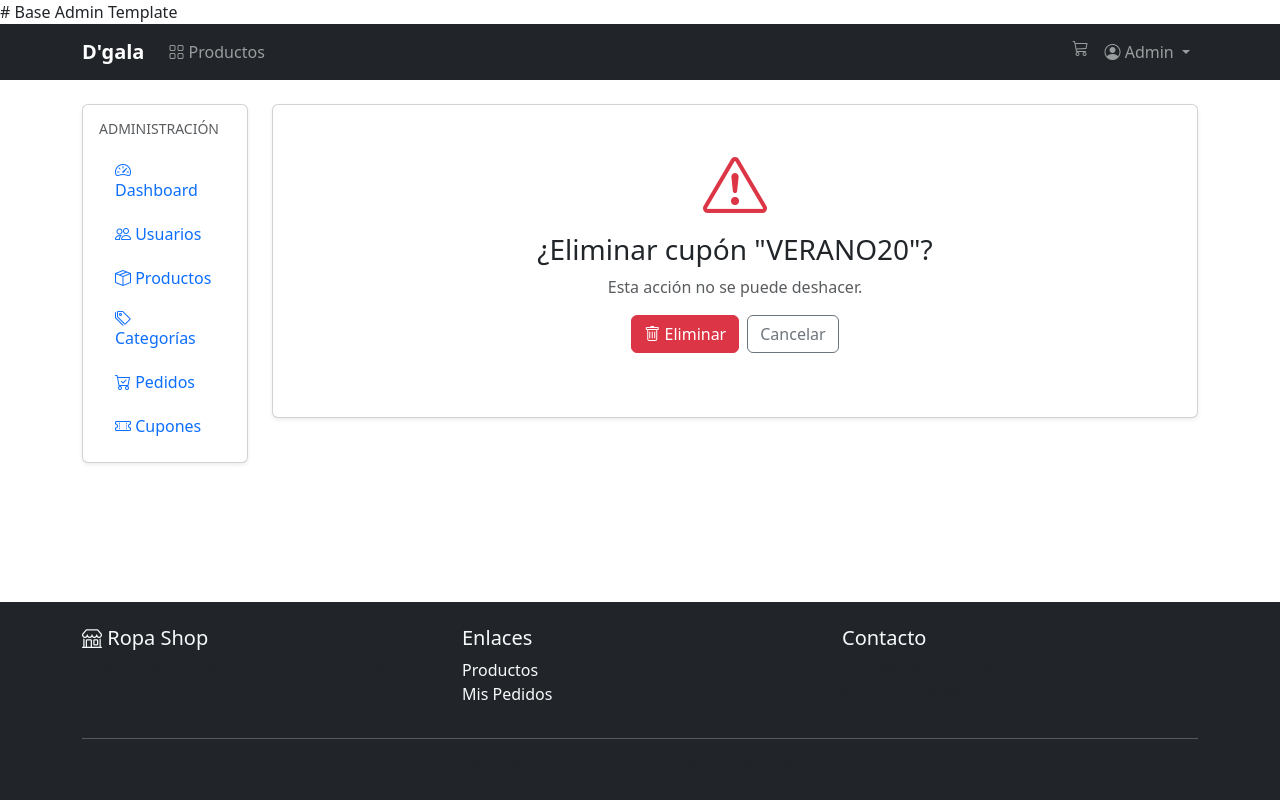
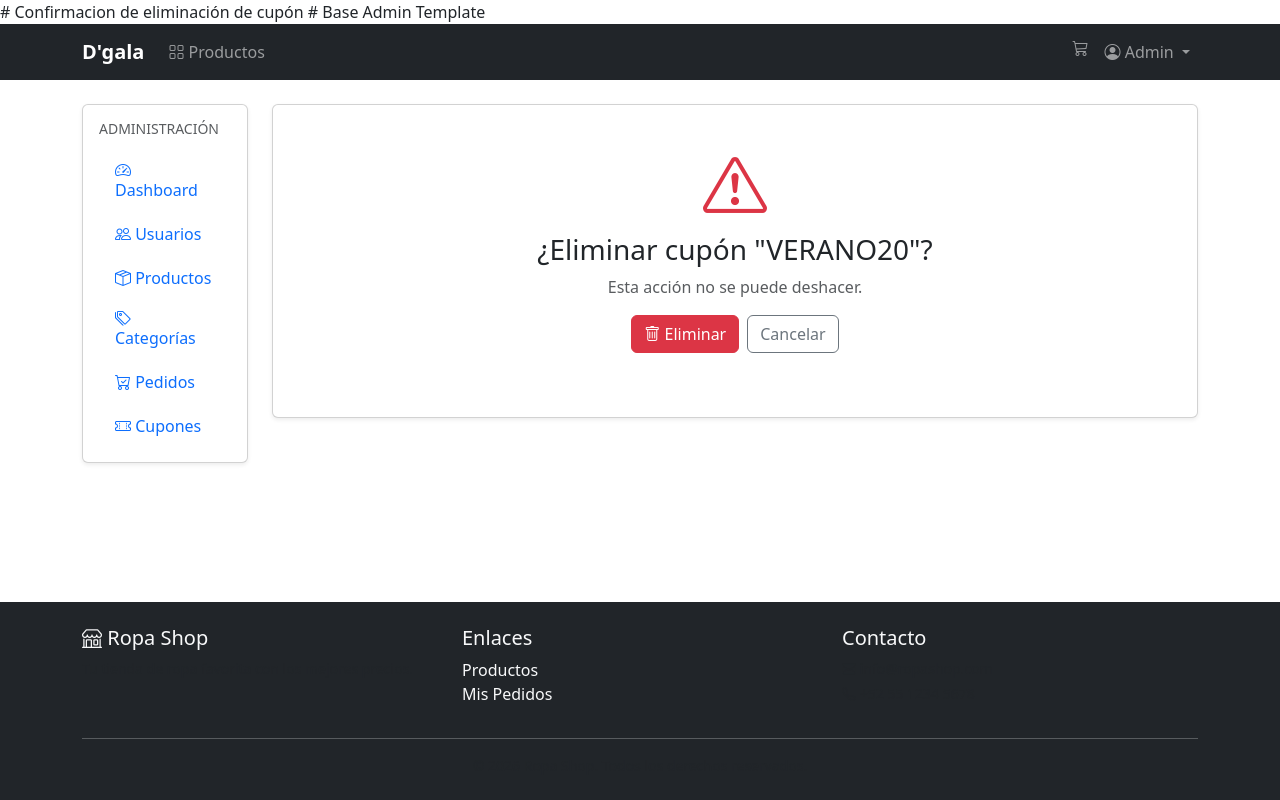
Before and after one commit to Azxino/ecommerce_django, a Django app: page /panel/cupones/4/eliminar/ in a window 1280 px wide. Run offline with Django 5.2, Linux system fonts and the light colour scheme; a user stored in the database is signed in; data comes from the database, SQL or seed files in the repository; some libraries are stand-ins or nearby versions.

Commit message:
Confirmacion de eliminacion de cupon

```diff
--- a/templates/dashboard/coupon_confirm_delete.html
+++ b/templates/dashboard/coupon_confirm_delete.html
@@ -1,3 +1,5 @@
+# Confirmacion de eliminación de cupón
+
 {% extends 'dashboard/base_admin.html' %}
 {% load static %}
 
```
